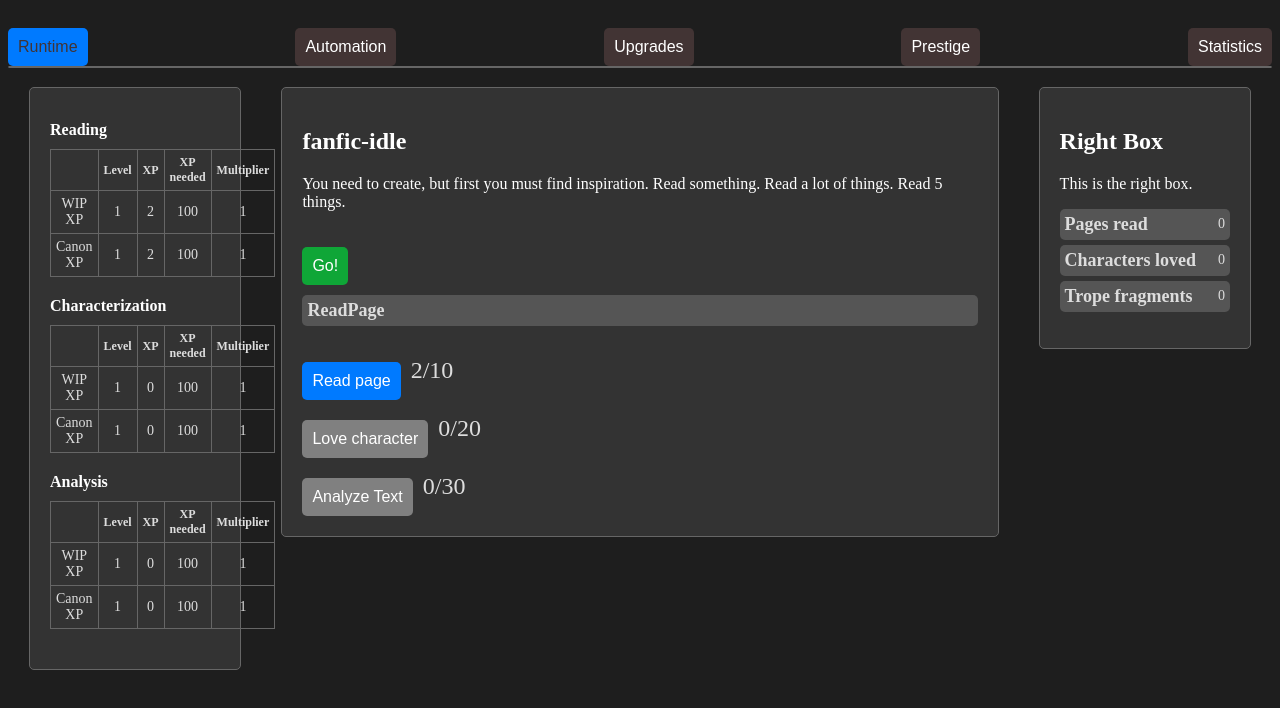
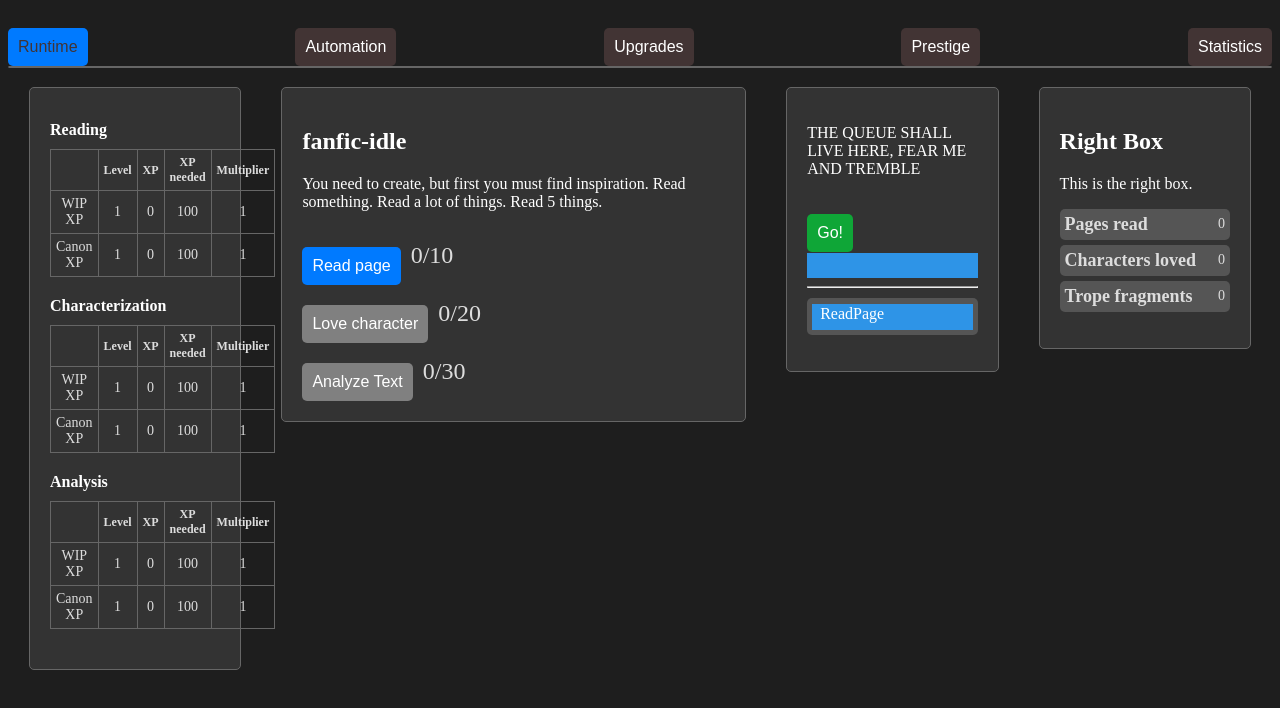
Before and after one commit to ZombiePuppyx/fanfic-idle, a Vue app: page / in a window 1280 px wide. Both pictures are taken after a click on the button "Read page". Shown: the top 708 px of the page. Built offline with nearby package versions, Linux system fonts and the light colour scheme.

Commit message:
woot. i made a progress bar work. that's a huge step forward

```diff
--- a/src/App.vue
+++ b/src/App.vue
@@ -47,14 +47,6 @@
         <div class="box center-box">
           <h2>fanfic-idle</h2>
           <p>{{ storyText }}</p>
-          <div class="go-box">
-            <button @click="runJobs">Go!</button>
-          </div>
-          <ul class="job-queue">
-            <li v-for="item in jobqueue" :key="item.id">
-              <span>{{ item.name }}</span>
-            </li>
-          </ul>
           <div class="button-container">
             <button @click="readPage">Read page</button>
             <div class="timer">{{ readTimer }}</div>
@@ -68,6 +60,33 @@
             <div class="timer">{{ analTimer }}</div>
           </div>
         </div>
+
+        <div class="box queue-box">
+          <p>THE QUEUE SHALL LIVE HERE, FEAR ME AND TREMBLE</p>
+          <div class="go-box">
+            <button @click="runJobs">Go!</button>
+          </div>
+          <div class="progress-bar" id="jobQueueItem1" width="100%">
+            <!--                <div class="progress-fill" id="jobQueueFill1" style="width: 54%" > </div> -->
+            <div class="progress-text" id="jobQueueItemName1"> </div>
+
+            <div class="progress-fill" id="jobQueueFill1"> </div>
+
+          </div>
+          <hr />
+
+          <ul class="job-queue">
+            <li v-for="item in jobqueue" :key="item.id">
+              <div class="progress-bar">
+                <div class="progress-fill progressFill"></div>
+                <div class="progress-text">{{ item.name }}</div>
+              </div>
+            </li>
+          </ul>
+
+        </div>
+
+
         <div class="box right-box">
           <h2>Right Box</h2>
           <p>This is the right box.</p>
@@ -254,7 +273,7 @@ export default {
           cost: 10,
           skill: 'Reading',
           produces: { Page: 1 },
-          consumes: { },
+          consumes: {},
 
         },
 
@@ -319,15 +338,18 @@ export default {
       wipXpGrowthFactor: 1.2,
 
       // mult growth factor is how much the multiplier goes up
-      canonMultGrowthFactor: 2,
-      wipMultGrowthFactor: 5,
-      // canonMultGrowthFactor: 1.01,
-      // wipMultGrowthFactor: 1.1,
+      // canonMultGrowthFactor: 2,
+      // wipMultGrowthFactor: 5,
+      canonMultGrowthFactor: 1.01,
+      wipMultGrowthFactor: 1.1,
 
       // arrayPushTest: true,
 
       jobsRunning: false,
       jobQueueEmpty: true,
+
+      curJob: {},
+      isTicking: false,  // not sure i'm going to use this in the job loop yet
 
 
 
@@ -348,28 +370,91 @@ export default {
 
     // this is the main game loop right here
     runJobs() {
+      if (this.jobsRunning) {
+        return; // alraedy jobs running, let's not double up on that
+      }
 
-    },
+      // if there aren't jobs in the queue, no point in being here
+      if (this.jobqueue.length === 0) {
+        return;
+      }
+
+      this.jobsRunning = true;
+
+      // this is pretty straightforward.
+      //   we shift the first item out of the queue.
+      //   we validate that the job pre-reqs are met
+      //   we deduct the item cost, if any
+      //   we run the job
+      //   we add newly produced items to inventory, if any
+      //   we set jobsRunning to false
+      //   we call runJobs
+      //
+      // eventually the jobqueue will be empty and will short circuit out of the recursion
+
+      this.curJob = this.jobqueue[0];
+      let s = this.getSkillFromJob(this.curJob);
+      if (s.id >= 132234) {
+        this.foo = "bar"; // lol, this is just to shut up an error message
+      }
+
+      // check if we can afford the job
+      if (!this.canAfford(this.curJob)) {
+        // uh-oh, we can't afford this job. just return
+        this.jobsRunning = false;
+        return;
+      }
+
+      this.jobSpend(this.curJob);
+
+      // ok, now we set our cost for this job, set our per-second generation (which is the multiplier), and
+      // do a setInterval to repeatedly do that. when the job is complete we'll mark jobsRunning as false
+      // from inside the interval
+
+      // every tick we update the timer, add xp to the current skill, test to see if
+      // we're done with the job. when we're done with the job we'll detect that and
+      // clear the interval
+
+      let counter = 0; // this will accumulate the total number of xp
+      // we've earned for this job during this execution
+      // so that we can tell when we've done enough and
+      // the job is complete
+      let xpPerTick = s.multiplier;
+
+      var pbar = document.getElementById("jobQueueFill1");
+      //var pbar = document.getElementById("jobQueueItem1");
+      var ptext = document.getElementById("jobQueueItemName1");
+
+      const interval = setInterval(() => {
+        counter += xpPerTick;
+        this.addSkillXp(s, xpPerTick);
+        var completion = ((counter / this.curJob.cost) * 100).toFixed(0);
+        console.log(completion + "%");
+        pbar.style.width = completion + "%";
+        ptext.innerHTML = this.curJob.name;
+
+        // this.curJob.completion = completion + "%";
+        // this.jobqueue[0].completion = completion;
+        /* this.curJob.completion = ((xpPerTick / this.curJob.cost) * 100).toFixed(0); */
 
 
-    // this is how a job gets added on to the queue
-    queueJob(job) {
-      if (this.jobqueue.length >= 5) {
-        return; // max queue length. parameterize this eventually, dude
+        if (counter >= this.curJob.cost) {
+          // job is done, handle that. this means adding new inventory, clearing the jobs running flag,
+          // clearing the interval, removing this job from the queue, and calling runJobs
+          this.jobComplete(this.curJob);
+          this.curJob.completion = 0;
+          clearInterval(interval);
+          this.jobsRunning = false;
+          this.jobqueue.shift(); // throw away the first job now that it's done
+          pbar.style.width = "0%";
+          ptext.innerHTML = "";
+          this.runJobs();
         }
-      this.jobqueue.push(job);
-    },
 
 
+      }, 1000);
 
-    // totally refactoring all of this. in the new design all that happens in the job button handlers
-    // is we call queueJob
-    readPage() {
-      this.queueJob(this.jobs[0]);
-      let counter = 0;
-
-
-      const interval = setInterval(() => {
+      /*   const interval = setInterval(() => {
      counter += this.skills[0].multiplier;
      this.readTimer = `${counter}/10`;
 
@@ -390,11 +475,136 @@ export default {
          this.analButtonDisabled = false;
        }
      }
-      }, 1000);
+   }, 1000); */
+
+      //
+
+
+
+    },
+
+    getSkillFromJob(j) {
+      let skillname = j.skill;
+      console.log(skillname);
+
+      for (let i in this.skills) {
+        console.log(this.skills[i].name);
+        if (this.skills[i].name === skillname) {
+          return this.skills[i];
+        }
+      }
+      return;
+    },
+
+    // can we afford this job
+    canAfford(j) {
+      let canWe = true; // be optimistic
+
+      // we loop through all the keys in the
+      // consumes field of the job and make
+      // sure that we have at least that many of
+      // that item in stock. if the answer for any
+      // item is no, then we can't afford it
+      for (let k in Object.keys(j.consumes)) {
+        // refactor all this later. right now i'm just going to do it dumb
+        if (k === 'Page') {
+
+          if (this.inventory[0].count < j.consumes[k]) {
+            canWe = false;
+
+          }
+        }
+      }
+
+      return canWe;
+
+
+    },
+
+    jobSpend(j) {
+
+      if (j.consumes.Page > 0) {
+        this.inventory[0].count -= j.consumes.Page;
+      }
+
+      if (j.consumes.CharLove > 0) {
+        this.inventory[1].count -= j.consumes.CharLove;
+      }
+
+      if (j.consumes.TropeFragment > 0) {
+        this.inventory[2].count -= j.consumes.TropeFragment;
+      }
+
+    },
+
+    jobComplete(j) {
+      // lets add the new production
+
+      if (j.produces.Page > 0) {
+        this.inventory[0].count += j.produces.Page;
+        if (this.inventory[0].count >= 5) {
+          this.loveButtonDisabled = false;
+        }
+        if (this.inventory[0].count >= 10) {
+          this.analButtonDisabled = false;
+        }
+
+      }
+
+      if (j.produces.CharLove > 0) {
+        this.inventory[1].count += j.produces.CharLove;
+      }
+
+      if (j.produces.TropeFragment > 0) {
+        this.inventory[2].count += j.produces.TropeFragment;
+      }
+
+
+    },
+
+    // this is how a job gets added on to the queue
+    queueJob(job) {
+      if (this.jobqueue.length >= 5) {
+        return; // max queue length. parameterize this eventually, dude
+      }
+      this.jobqueue.push(job);
+    },
+
+
+
+    // totally refactoring all of this. in the new design all that happens in the job button handlers
+    // is we call queueJob
+    readPage() {
+      this.queueJob(this.jobs[0]);
+
+      /*   const interval = setInterval(() => {
+           counter += this.skills[0].multiplier;
+           this.readTimer = `${counter}/10`;
+
+           // add to our experience, update the display value, level if necessary
+           this.addSkillXp(this.skills[0], this.skills[0].multiplier);
+
+           if (counter >= 10) {
+             clearInterval(interval);
+             this.readTimer = `0/10`;
+             this.inventory[0].count++;
+             if (this.inventory[0].count >= 5) {
+               this.storyText = this.storyTexts[1];
+               this.loveButtonDisabled = false;
+             }
+             if (this.inventory[0].count >= 10) {  // i need to update the story text to reflect the analyze button working,
+               // but doing that requires fixing where i change for the character button and
+               // i'm trying to get other stuff working first
+               this.analButtonDisabled = false;
+             }
+           }
+         }, 1000); */
     }, // readPage
 
     loveCharacter() {
-      let counter = 0;
+      this.queueJob(this.jobs[1]);
+
+      /*      let counter = 0;
 
             this.addSkillXp(this.skills[1], this.skills[1].multiplier);
 
@@ -416,10 +626,13 @@ export default {
                 }
 
               }
-      }, 1000);
+            }, 1000); */
     }, // loveCharacter
 
     analText() {
+      this.queueJob(this.jobs[2]);
+
+      /*
       let counter = 0;
       const interval = setInterval(() => {
         counter++;
@@ -437,7 +650,7 @@ export default {
             this.analButtonDisabled = true;
           }
         }
-      }, 1000);
+      }, 1000); */
     }, // analText
 
     formatDisplayNumber(v) {
@@ -503,6 +716,34 @@ p,
 td {
   color: #fff;
 }
+
+
+/* progress bar stuff */
+
+.progress-text {
+  position: absolute;
+  top: 5%;
+  left: 0.5em;
+  bottom: 0%;
+  color: #fff;
+}
+
+.progress-bar {
+  margin-top: 0.05em;
+  position: relative;
+  background-color: rgb(12, 101, 173);
+  width: 100%;
+}
+
+.progress-fill {
+  height: 1.6em;
+  background-color: rgb(46, 148, 231);
+  transition: width 0.3s ease-in-out;
+
+}
+
+
+
 
 /* style tabs */
 /* styles for tab buttons */
@@ -575,9 +816,17 @@ td {
 
 /* Style the center box */
 .center-box {
-  width: calc(60% - 40px);
+  width: calc(40% - 40px);
   float: left;
 }
+
+/* Style the queue box */
+.queue-box {
+  width: calc(20% - 40px);
+  /* Adjust width as needed */
+  float: left;
+}
+
 
 /* Style the right box */
 .right-box {
@@ -709,4 +958,5 @@ button:disabled {
   font-size: 24px;
   color: #ddd;
   margin-left: 10px;
-}</style>
+}
+</style>
```
Lines whose indentation alone changed are shown as unchanged.
